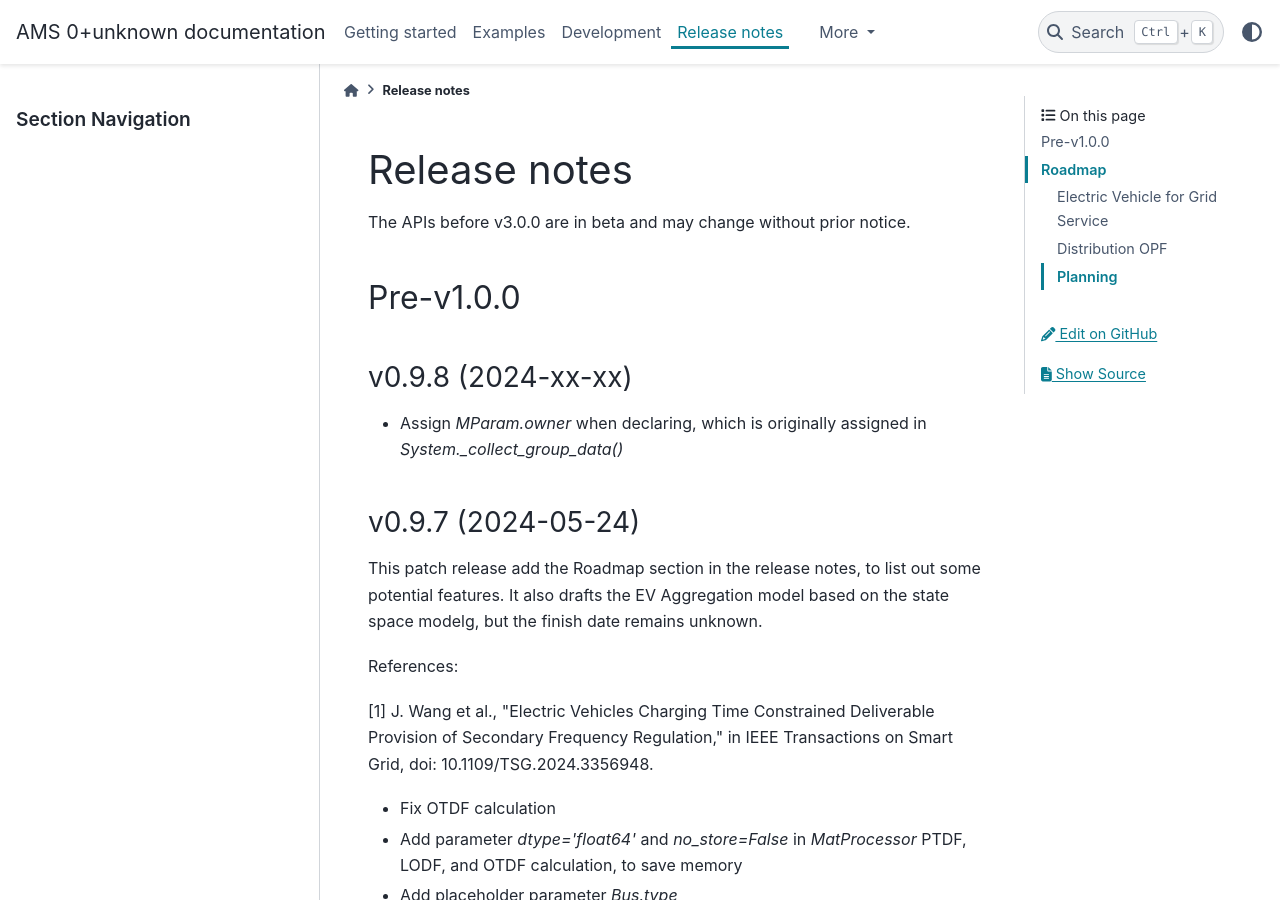
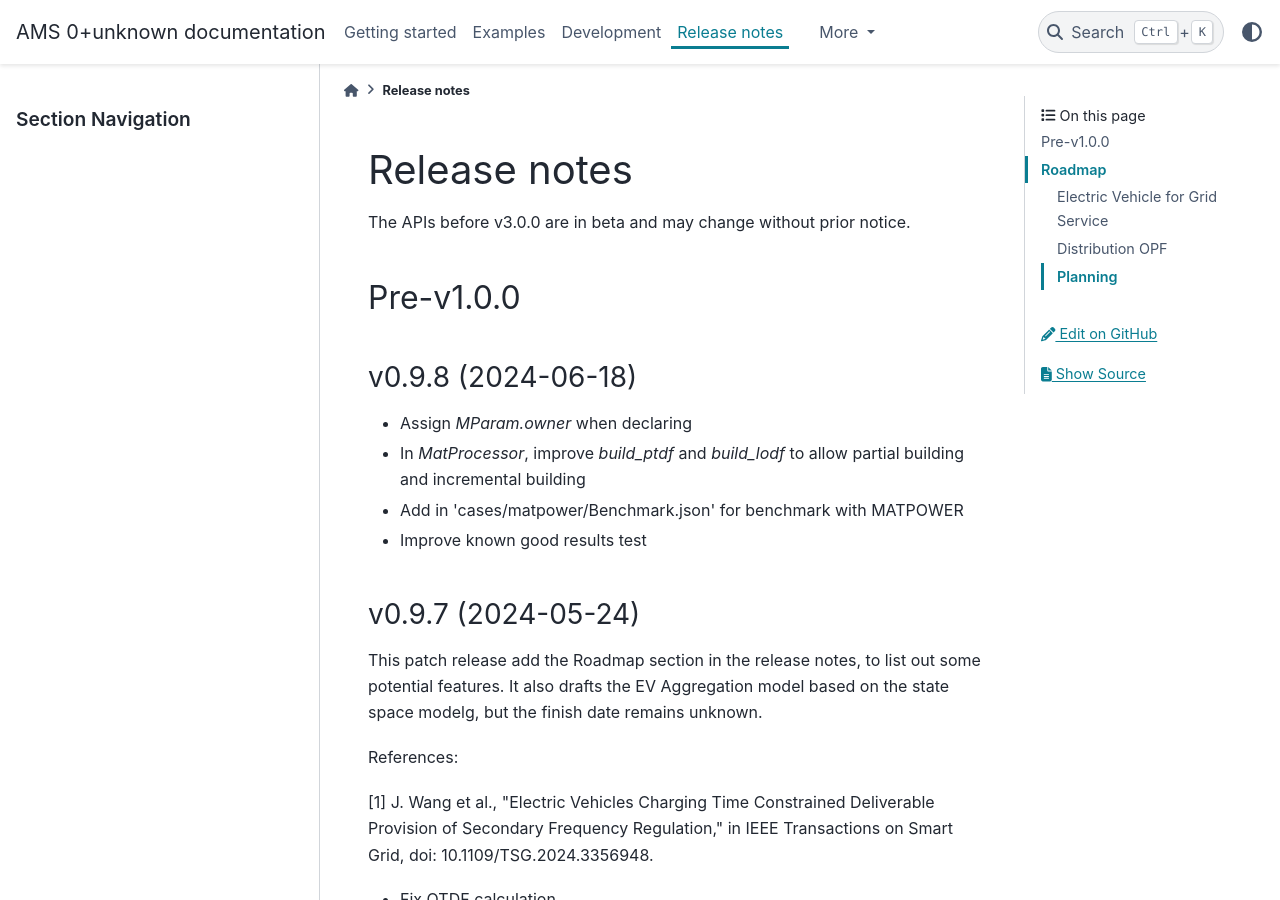
Before and after one commit to CURENT/ams, a Sphinx documentation site: the page built from docs/source/release-notes.rst, in a window 1280 px wide and 900 px high. Built offline with Sphinx 7.4.7 and the PyData theme 0.15.4, drawn with Linux system fonts in a browser that asks for light colours; pages that are not in the unit, such as notebooks, are missing from menus.

Commit message:
Update relrease-notes

```diff
--- a/docs/source/release-notes.rst
+++ b/docs/source/release-notes.rst
@@ -9,10 +9,13 @@ The APIs before v3.0.0 are in beta and may change without prior notice.
 Pre-v1.0.0
 ==========
 
-v0.9.8 (2024-xx-xx)
+v0.9.8 (2024-06-18)
 -------------------
 
-- Assign `MParam.owner` when declaring, which is originally assigned in `System._collect_group_data()`
+- Assign `MParam.owner` when declaring
+- In `MatProcessor`, improve `build_ptdf` and `build_lodf` to allow partial building and incremental building
+- Add in 'cases/matpower/Benchmark.json' for benchmark with MATPOWER
+- Improve known good results test
 
 v0.9.7 (2024-05-24)
 -------------------
```
